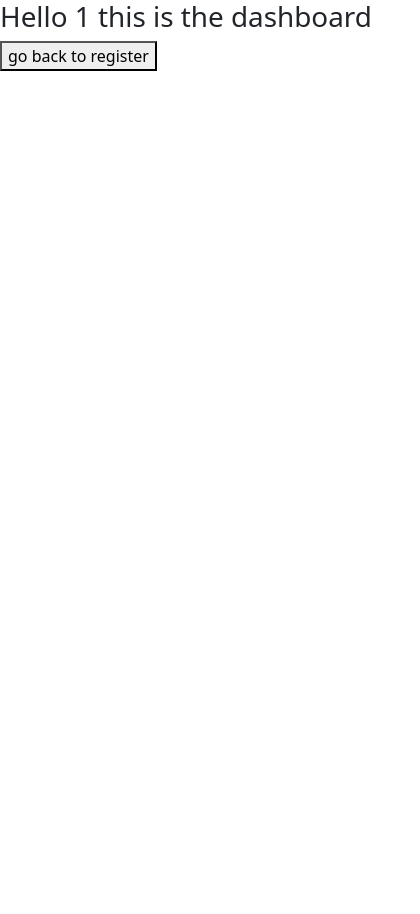
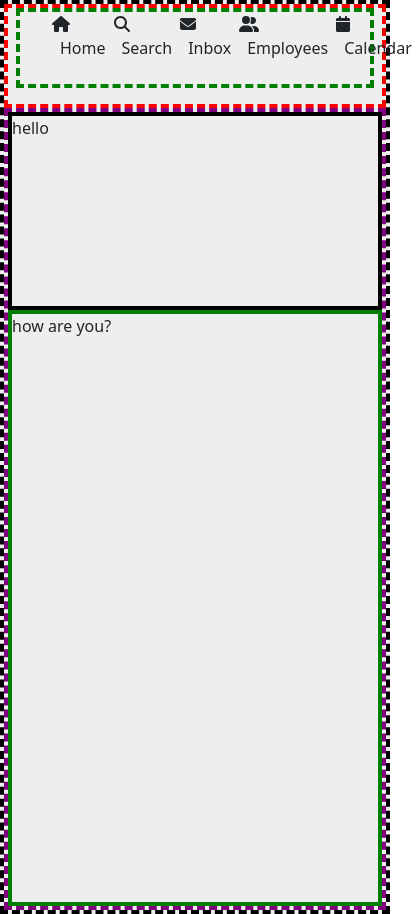
Before and after one commit to Elie-Soued/personio-fe-ts, a React (Create React App) app: page /dashboard/1 in a window 390 px wide. Shown: the whole page, 420 px wide, since content can reach past the window. Before the commit the page ends 844 px from the top, so only its background shows below. Built offline with nearby package versions, Linux system fonts and the light colour scheme; no server answers.

Commit message:
fixing responsiveness

```diff
--- a/src/Views/Dashboard/Dashboard.tsx
+++ b/src/Views/Dashboard/Dashboard.tsx
@@ -2,14 +2,10 @@ import React, { useEffect } from 'react';
 import { useNavigate } from 'react-router-dom';
 import { useParams } from 'react-router-dom';
 import { doRequest, URL } from '../../Utils/ServiceUtils';
+import { FontAwesomeIcon } from '@fortawesome/react-fontawesome';
+import { faCalendar, faEnvelope, faHouse, faMagnifyingGlass, faUserFriends } from '@fortawesome/free-solid-svg-icons';
 
 export default function Dashboard() {
-    let { username } = useParams();
-    const navigate = useNavigate();
-    const backToRegister = () => {
-        navigate('/register');
-    };
-
     const getUserData = async () => {
         const response: any = await doRequest('get', URL);
         console.log(response);
@@ -20,15 +16,70 @@ export default function Dashboard() {
     }, []);
 
     return (
-        <div>
-            <h1>Hello {username} this is the dashboard</h1>
-            <button
-                onClick={() => {
-                    backToRegister();
-                }}
+        <div
+            className="row g-0"
+            style={{
+                border: '4px dashed black',
+
+                backgroundColor: '#eee',
+            }}
+        >
+            <div
+                className="d-flex align-items-center col-md-2 p-2 ${'h-md-100 h-25'}"
+                style={{ border: '4px dashed red' }}
             >
-                go back to register
-            </button>
+                <ul
+                    className=" w-100 h-100  d-flex flex-row flex-md-column"
+                    style={{ listStyle: 'none', border: '4px dashed green' }}
+                >
+                    <li className="mb-2">
+                        <a href="" style={{ textDecoration: 'none', color: 'inherit' }}>
+                            <FontAwesomeIcon icon={faHouse} />
+                            <span className="m-2">Home</span>
+                        </a>
+                    </li>
+
+                    <li className="mb-2">
+                        <a href="" style={{ textDecoration: 'none', color: 'inherit' }}>
+                            <FontAwesomeIcon icon={faMagnifyingGlass} />
+                            <span className="m-2">Search</span>
+                        </a>
+                    </li>
+
+                    <li className="mb-2">
+                        <a href="" style={{ textDecoration: 'none', color: 'inherit' }}>
+                            <FontAwesomeIcon icon={faEnvelope} />
+                            <span className="m-2">Inbox</span>
+                        </a>
+                    </li>
+
+                    <li className="mb-2">
+                        <a href="" style={{ textDecoration: 'none', color: 'inherit' }}>
+                            <FontAwesomeIcon icon={faUserFriends} />
+
+                            <span className="m-2">Employees</span>
+                        </a>
+                    </li>
+
+                    <li className="mb-2">
+                        <a href="" style={{ textDecoration: 'none', color: 'inherit' }}>
+                            <FontAwesomeIcon icon={faCalendar} />
+                            <span className="m-2">Calendar</span>
+                        </a>
+                    </li>
+                </ul>
+            </div>
+            <div
+                className="d-flex flex-column align-items-center col-md-10 col-12  "
+                style={{ border: '4px dashed purple', height: '95vh' }}
+            >
+                <div className="col-12 h-25" style={{ border: '4px solid black' }}>
+                    hello
+                </div>
+                <div className="col-12 h-75" style={{ border: '4px solid green' }}>
+                    how are you?
+                </div>
+            </div>
         </div>
     );
 }
```
